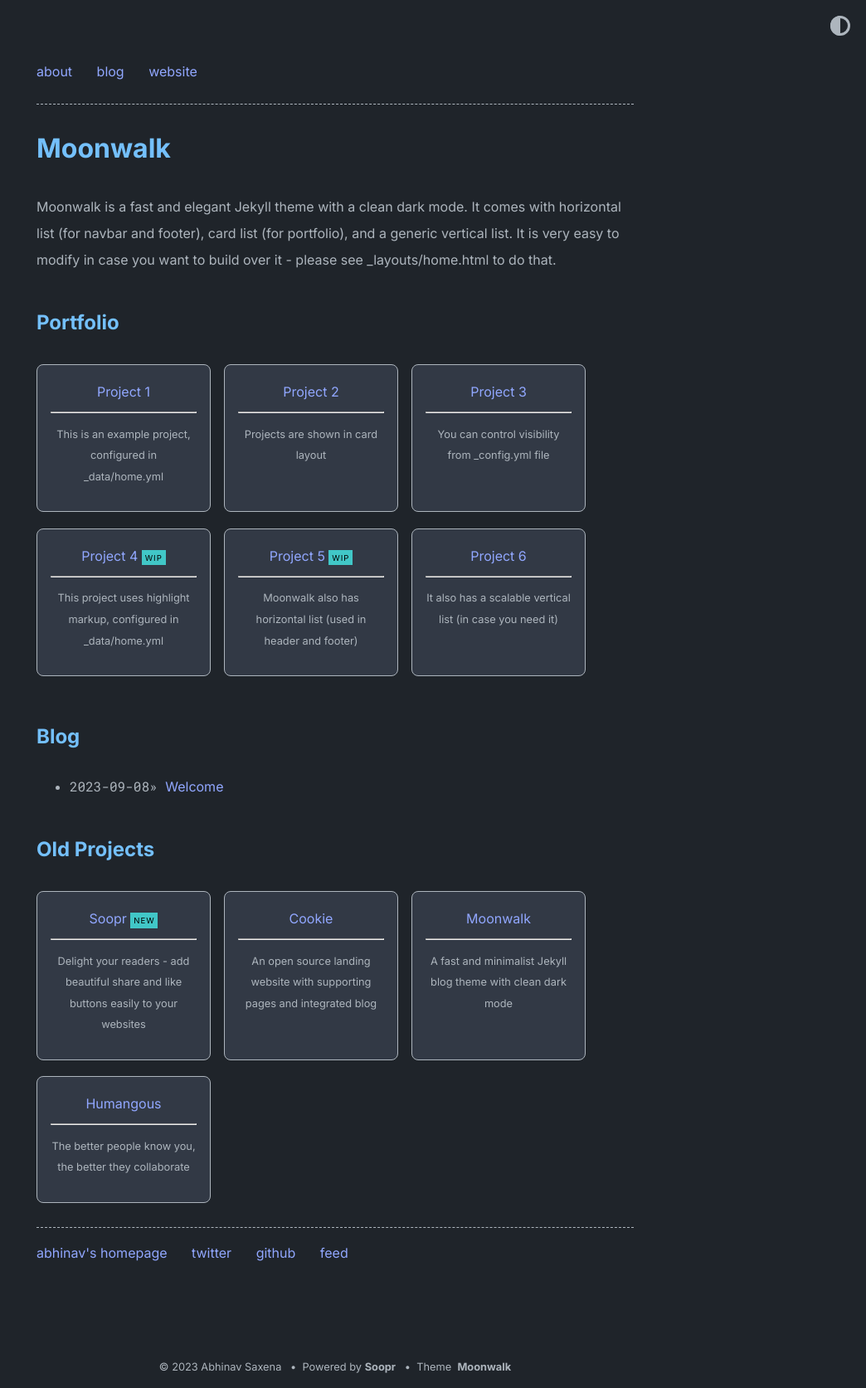
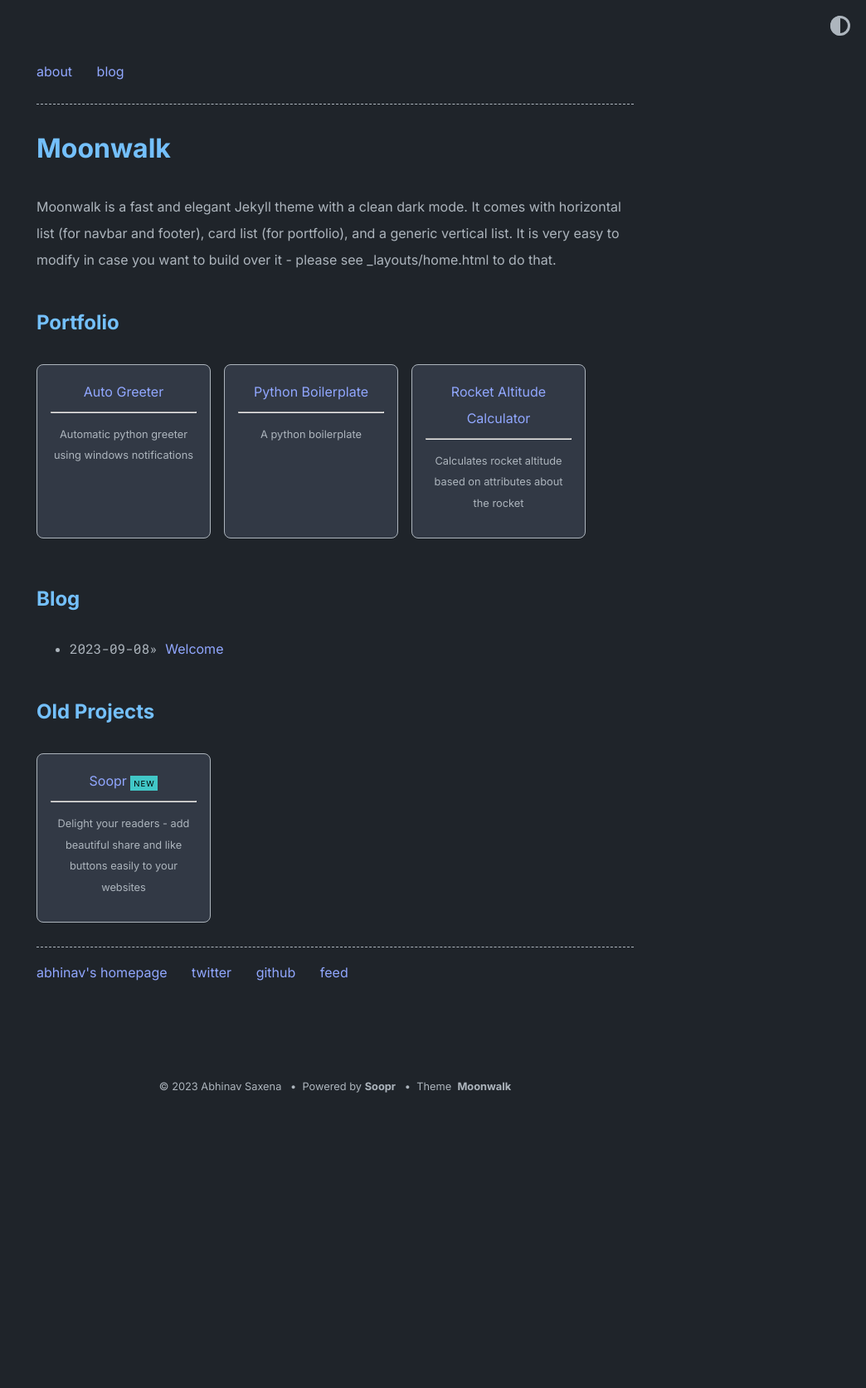
Before and after one commit to wavysblog/Blog2, a Jekyll site: the page built from index.md, in a window 1280 px wide. Shown: the whole page at 83% size, without its empty margins (236-1280 px from the left). Built offline with Jekyll 4.4.1, drawn with Linux system fonts in a browser that asks for light colours; after the commit the page ends 1336 px from its top, so only the background shows below that.

Commit message:
Update home.yml

```diff
--- a/_data/home.yml
+++ b/_data/home.yml
@@ -5,35 +5,18 @@ navbar_entries:
   - title: blog
     url: blog
 
-  - title: website
-    url: https://www.abhinav.co
+project_entries:
+  - title: Auto Greeter
+    url: https://github.com/DiamondBroPlayz/Auto-Greeter
+    desc: Automatic python greeter using windows notifications
 
-project_entries:
-  - title: Project 1
-    url: overview-post
-    desc: This is an example project, configured in _data/home.yml
+  - title: Python Boilerplate
+    url: https://github.com/DiamondBroPlayz/Python-Template
+    desc: A python boilerplate
 
-  - title: Project 2
-    url: overview-post
-    desc: Projects are shown in card layout
-
-  - title: Project 3
-    url: overview-post
-    desc: You can control visibility from _config.yml file
-
-  - title: Project 4
-    url: overview-post
-    desc: This project uses highlight markup, configured in _data/home.yml
-    highlight: WIP
-
-  - title: Project 5
-    url: overview-post
-    desc: Moonwalk also has horizontal list (used in header and footer)
-    highlight: WIP
-
-  - title: Project 6
-    url: overview-post
-    desc: It also has a scalable vertical list (in case you need it)
+  - title: Rocket Altitude Calculator
+    url: https://github.com/DiamondBroPlayz/RocketAltitudeCalculator
+    desc: Calculates rocket altitude based on attributes about the rocket
 
 old_project_entries:
   - title: Soopr
@@ -41,22 +24,9 @@ old_project_entries:
     desc: Delight your readers - add beautiful share and like buttons easily to your websites
     highlight: NEW
 
-  - title: Cookie
-    url: https://github.com/abhinavs/cookie
-    desc: An open source landing website with supporting pages and integrated blog
-
-  - title: Moonwalk
-    url: https://github.com/abhinavs/moonwalk
-    desc: A fast and minimalist Jekyll blog theme with clean dark mode
-
-  - title: Humangous
-    url: https://www.humangous.co
-    desc: The better people know you, the better they collaborate
-
 footer_entries:
   - title: abhinav's homepage
-    url: https://www.abhinav.co
-
+    url: https://unblocked-games-institution-of-america.github.io/
   - title: twitter
     url: https://twitter.com/abhinav
 
```
